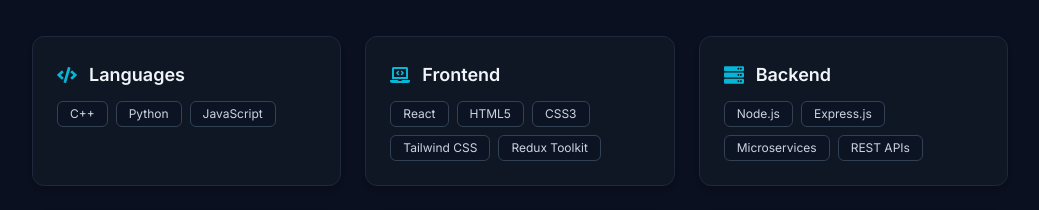
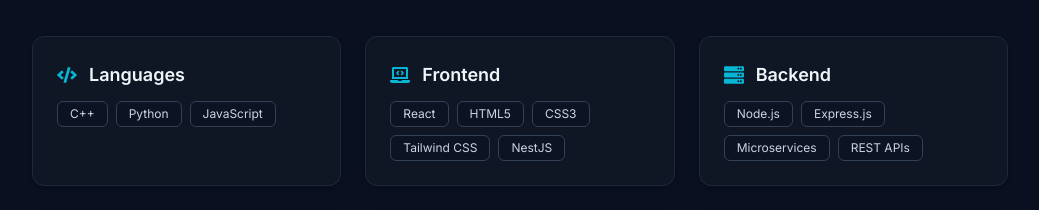
Before and after one commit to Nizamuddin1N/Portfolio, a React (Vite) app in the folder frontend/: page / in a window 1280 px wide. Shown: the part 840-1050 px from the top of the page, without its empty margins (120-1159 px from the left). Built offline with nearby package versions, Linux system fonts and the light colour scheme.

Commit message:
Update Skills.jsx

```diff
--- a/frontend/src/components/Skills.jsx
+++ b/frontend/src/components/Skills.jsx
@@ -12,7 +12,7 @@
     {
       title: "Frontend",
       icon: <FaLaptopCode className="text-accent text-xl" />,
-      skills: ["React", "HTML5", "CSS3", "Tailwind CSS", "Redux Toolkit"]
+      skills: ["React", "HTML5", "CSS3", "Tailwind CSS", "NestJS"]
     },
     {
       title: "Backend",
```
